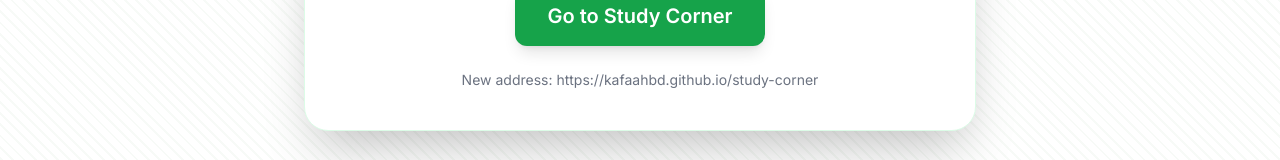
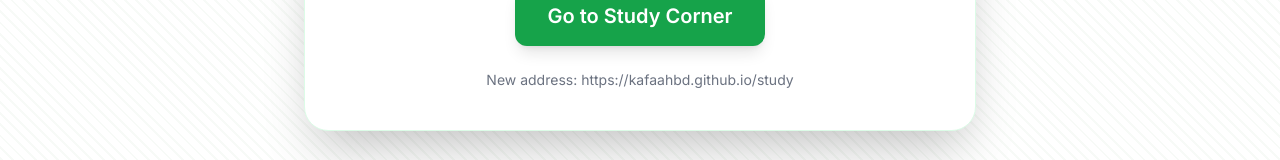
Before and after one commit to kafaahbd/kafaahbd, a React (Vite) app: page /kafaahbd/study in a window 1280 px wide. Shown: the part 546-706 px from the top of the page. Built offline with nearby package versions, Linux system fonts and the light colour scheme.

Commit message:
study link cng

```diff
--- a/src/pages/StudyCornerRedirect.tsx
+++ b/src/pages/StudyCornerRedirect.tsx
@@ -21,7 +21,7 @@ const StudyCornerRedirect: React.FC = () => {
             : 'Study Corner has been moved to a separate platform. Click the button below to go to the new Study Corner.'}
         </p>
         <a
-          href="https://kafaahbd.github.io/study-corner" // ← এখানে আপনার নতুন অ্যাপের URL দিন
+          href="https://kafaahbd.github.io/study" // ← এখানে আপনার নতুন অ্যাপের URL দিন
           target="_blank"
           rel="noopener noreferrer"
           className="inline-block bg-green-600 dark:bg-blue-600 text-white px-8 py-4 rounded-xl text-xl font-semibold hover:bg-green-700 dark:hover:bg-blue-700 transition transform hover:scale-105 shadow-lg"
@@ -30,8 +30,8 @@ const StudyCornerRedirect: React.FC = () => {
         </a>
         <p className="text-sm text-gray-500 dark:text-gray-400 mt-6">
           {lang === 'bn'
-            ? 'নতুন ঠিকানা: https://kafaahbd.github.io/study-corner'
-            : 'New address: https://kafaahbd.github.io/study-corner'}
+            ? 'নতুন ঠিকানা: https://kafaahbd.github.io/study'
+            : 'New address: https://kafaahbd.github.io/study'}
         </p>
       </div>
     </div>
```
